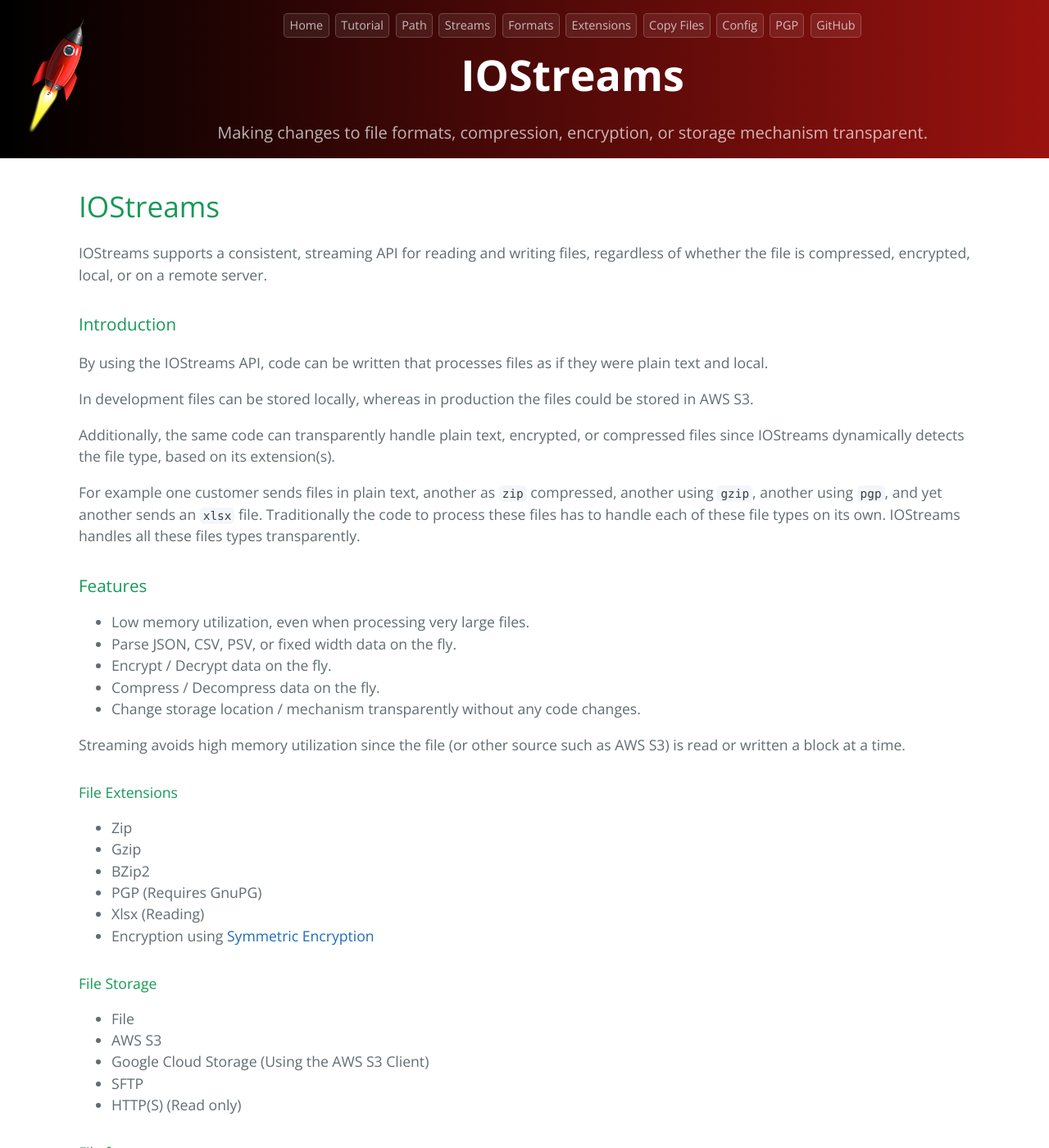
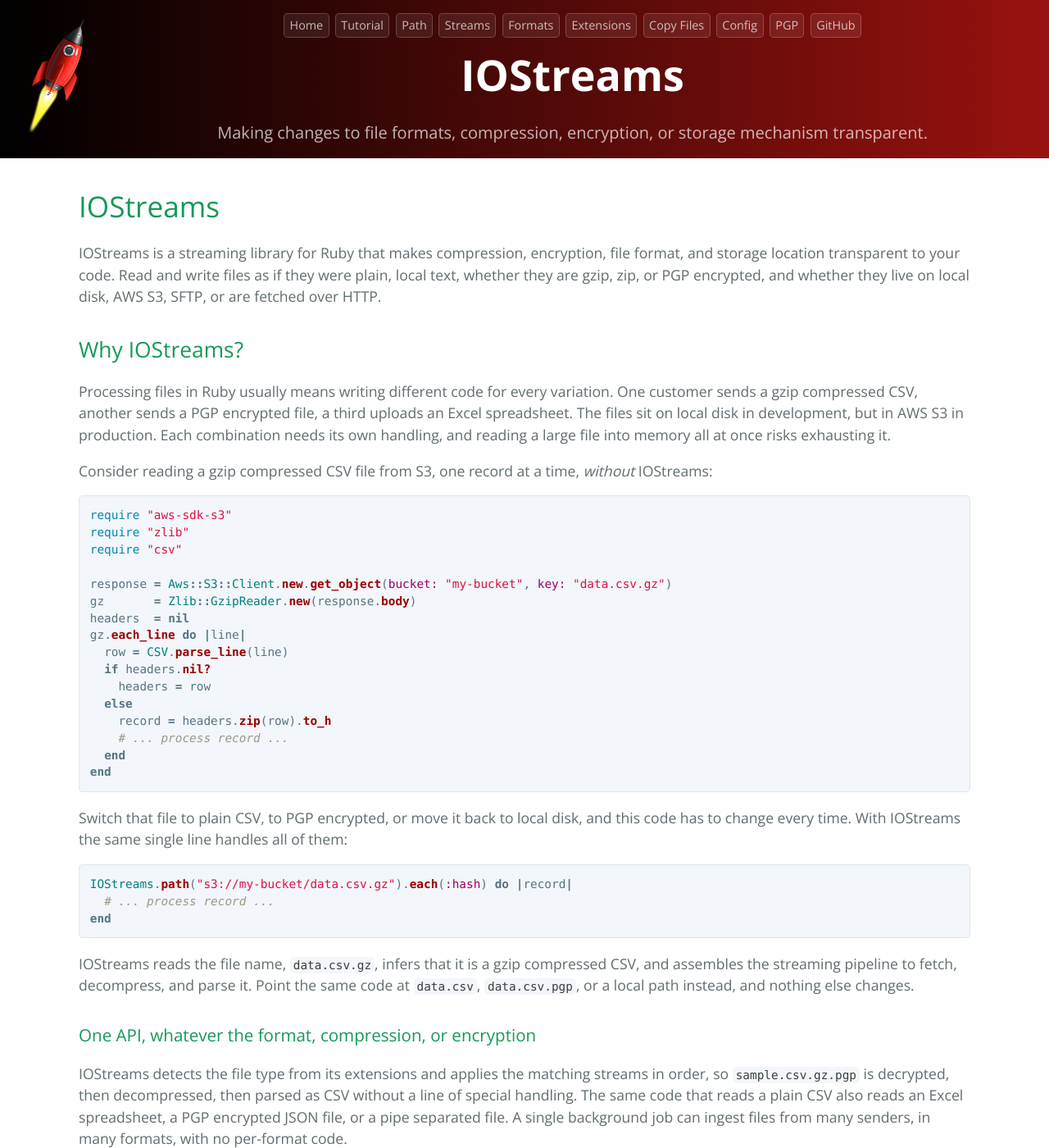
Before and after one commit to reidmorrison/iostreams, a Jekyll site: the page built from docs/index.md, in a window 1280 px wide and 1400 px high. Shown: the whole window at 82% size. Built offline with Jekyll 4.4.1, drawn with Linux system fonts in a browser that asks for light colours; our own code applies the rules of GitHub Pages for plain Markdown files; some of the changed text lies outside the part shown.

Commit message:
Documentation updates

```diff
--- a/docs/index.md
+++ b/docs/index.md
@@ -4,33 +4,86 @@ layout: default
 
 # IOStreams
 
-IOStreams supports a consistent, streaming API for reading and writing files,
-regardless of whether the file is compressed, encrypted, local, or on a remote server.
+IOStreams is a streaming library for Ruby that makes compression, encryption, file format, and
+storage location transparent to your code. Read and write files as if they were plain, local text,
+whether they are gzip, zip, or PGP encrypted, and whether they live on local disk, AWS S3, SFTP,
+or are fetched over HTTP.
 
-### Introduction
+## Why IOStreams?
 
-By using the IOStreams API, code can be written that processes files as if they were plain text and local.
+Processing files in Ruby usually means writing different code for every variation. One customer
+sends a gzip compressed CSV, another sends a PGP encrypted file, a third uploads an Excel
+spreadsheet. The files sit on local disk in development, but in AWS S3 in production. Each
+combination needs its own handling, and reading a large file into memory all at once risks
+exhausting it.
 
-In development files can be stored locally, whereas in production the files could be stored in AWS S3.
+Consider reading a gzip compressed CSV file from S3, one record at a time, _without_ IOStreams:
 
-Additionally, the same code can transparently handle plain text, encrypted, or compressed files since IOStreams dynamically
-detects the file type, based on its extension(s).
+~~~ruby
+require "aws-sdk-s3"
+require "zlib"
+require "csv"
 
-For example one customer sends files in plain text, another as `zip` compressed, another using `gzip`,
-another using `pgp`, and yet another sends an `xlsx` file.
-Traditionally the code to process these files has to handle each of these file types on its own.
-IOStreams handles all these files types transparently.
+response = Aws::S3::Client.new.get_object(bucket: "my-bucket", key: "data.csv.gz")
+gz       = Zlib::GzipReader.new(response.body)
+headers  = nil
+gz.each_line do |line|
+  row = CSV.parse_line(line)
+  if headers.nil?
+    headers = row
+  else
+    record = headers.zip(row).to_h
+    # ... process record ...
+  end
+end
+~~~
 
-### Features
+Switch that file to plain CSV, to PGP encrypted, or move it back to local disk, and this code has to
+change every time. With IOStreams the same single line handles all of them:
+
+~~~ruby
+IOStreams.path("s3://my-bucket/data.csv.gz").each(:hash) do |record|
+  # ... process record ...
+end
+~~~
+
+IOStreams reads the file name, `data.csv.gz`, infers that it is a gzip compressed CSV, and assembles
+the streaming pipeline to fetch, decompress, and parse it. Point the same code at `data.csv`,
+`data.csv.pgp`, or a local path instead, and nothing else changes.
+
+### One API, whatever the format, compression, or encryption
+
+IOStreams detects the file type from its extensions and applies the matching streams in order, so
+`sample.csv.gz.pgp` is decrypted, then decompressed, then parsed as CSV without a line of special
+handling. The same code that reads a plain CSV also reads an Excel spreadsheet, a PGP encrypted JSON
+file, or a pipe separated file. A single background job can ingest files from many senders, in many
+formats, with no per-format code.
+
+### One API, wherever the file is stored
+
+Local disk, AWS S3, Google Cloud Storage, SFTP, and HTTP(S) all share the same `IOStreams.path`
+interface. The only thing that changes between them is the file name, or nothing at all when you
+[configure roots](config).
+
+### Constant memory, even for huge files
+
+Everything is streamed a block at a time, so a 10 GB compressed file uses about as much memory as a
+10 KB one. Scaling up to large files is trivial: the code that processes ten rows processes ten
+million without changes.
+
+### Configure storage once, switch environments with no code change
+
+With [roots](config), the storage location lives in a startup initializer instead of being scattered
+through the code. Point the `:default` root at the local file system in development and at an S3
+bucket in production, and the exact same application code runs in both.
+
+### Capabilities
 
 * Low memory utilization, even when processing very large files.
 * Parse JSON, CSV, PSV, or fixed width data on the fly.
 * Encrypt / Decrypt data on the fly.
 * Compress / Decompress data on the fly.
 * Change storage location / mechanism transparently without any code changes.
-
-Streaming avoids high memory utilization since the file (or other source such as AWS S3) is read
-or written a block at a time.
 
 #### File Extensions
 * Zip
--- a/lib/io_streams/version.rb
+++ b/lib/io_streams/version.rb
@@ -1,3 +1,3 @@
 module IOStreams
-  VERSION = "1.11.0".freeze
+  VERSION = "1.12.0".freeze
 end
```
Also changed, not shown: docs/config.md (+1 -1 lines), docs/path.md (+7 -5 lines), docs/pgp.md (+7 -6 lines), docs/streams.md (+6 -0 lines), docs/tutorial.md (+37 -0 lines).
